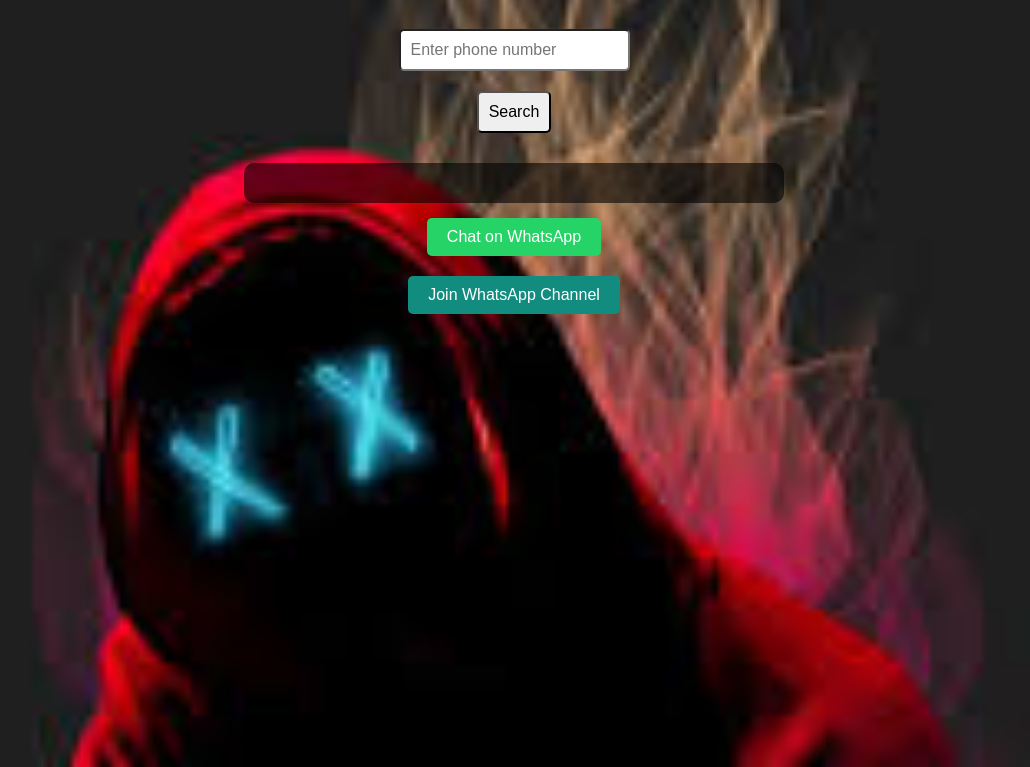
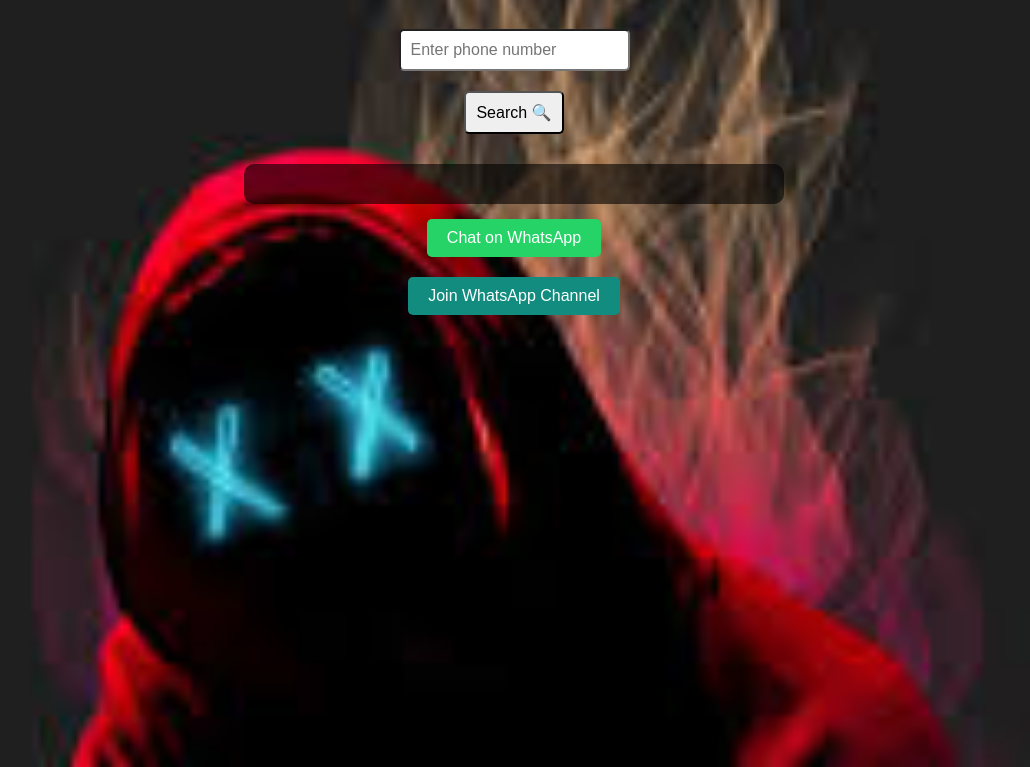
Before and after one commit to UHBOFFICIAL/NEW-UHB-SIM-DETAIL-, a plain HTML site: page index.html in a window 1280 px wide. Shown: the part 129-896 px from the top of the page, without its empty margins (126-1156 px from the left). Drawn offline with Linux system fonts and the light colour scheme.

Commit message:
Update index.html

```diff
--- a/index.html
+++ b/index.html
@@ -47,7 +47,7 @@
     <h1>UHB X SIM DATABASE</h1>
   </header>
   <input type="text" id="number" placeholder="Enter phone number" />
-  <button id="fetchData">Search</button>
+  <button id="fetchData">Search 🔍</button>
   <div id="responseBox"></div>
 
   <!-- WhatsApp Number Button -->
```
